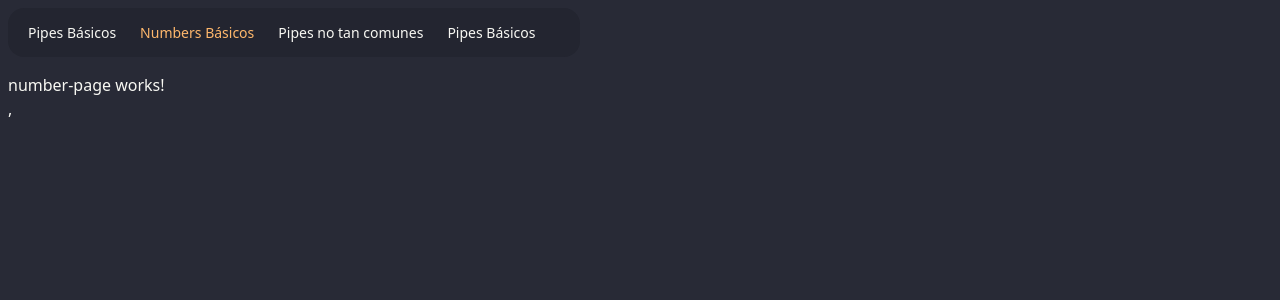
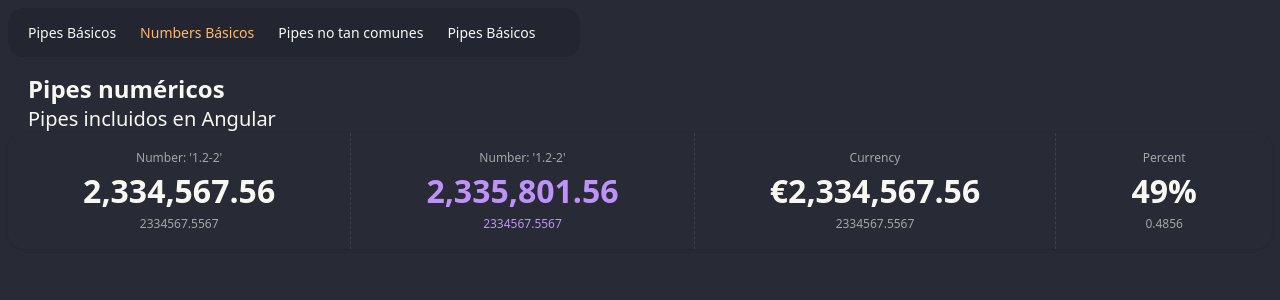
Before and after one commit to dmarmijosa/05-pipes-app-2025, an Angular app: page /numbers in a window 1280 px wide. Shown: the top 300 px of the page. Built offline with nearby package versions, Linux system fonts and the light colour scheme.

Commit message:
Agregar componente TitlePipe y mejorar la presentación de pipes en las páginas básica y numérica

```diff
--- /dev/null
+++ b/src/app/components/title-pipe/title-pipe.component.html
@@ -0,0 +1,5 @@
+<section class="mx-5">
+  <h1 class="text-2xl font-bold"> {{ title() }}</h1>
+  <h3 class="text-xl font-thin"> {{ subTitle()}} </h3>
+
+</section>
--- /dev/null
+++ b/src/app/components/title-pipe/title-pipe.component.ts
@@ -0,0 +1,11 @@
+import { Component, input } from '@angular/core';
+
+@Component({
+  selector: 'component-title-pipe',
+  imports: [],
+  templateUrl: './title-pipe.component.html',
+})
+export class TitlePipeComponent {
+  title = input.required<string>();
+  subTitle = input.required<string>();
+}
--- a/src/app/pages/basic-page/basic-page.component.html
+++ b/src/app/pages/basic-page/basic-page.component.html
@@ -1,24 +1,24 @@
-<section class="mx-5">
-  <h1 class="text-2xl font-bold">Pipes Básicos</h1>
-  <h3 class="text-xl font-thin">Pipes incluidos en Angular</h3>
-
-</section>
+<component-title-pipe title="Pipes Básicos" subTitle="Pipes incluidos en Angular" />
 <div class="stats shadow w-full">
   <div class="stat place-items-center">
     <div class="stat-title">Lowercase Pipe</div>
-    <div class="stat-value"> {{nameUpper() | lowercase}} </div>
-    <div class="stat-desc"> {{nameUpper()}} </div>
+    <div class="stat-value">{{ nameUpper() | lowercase }}</div>
+    <div class="stat-desc">{{ nameUpper() }}</div>
   </div>
 
   <div class="stat place-items-center">
     <div class="stat-title">UpperCase Pipe</div>
-    <div class="stat-value text-secondary"> {{nameLower() | uppercase}}</div>
-    <div class="stat-desc text-secondary"> {{ nameLower() }} </div>
+    <div class="stat-value text-secondary">{{ nameLower() | uppercase }}</div>
+    <div class="stat-desc text-secondary">{{ nameLower() }}</div>
   </div>
 
   <div class="stat place-items-center">
     <div class="stat-title">TitleCase Pipe</div>
-    <div class="stat-value"> {{ fullName() | titlecase}}<div>
-    <div class="stat-desc"> {{fullName()}} </div>
+    <div class="stat-value">
+      {{ fullName() | titlecase }}
+      <div>
+        <div class="stat-desc">{{ fullName() }}</div>
+      </div>
+    </div>
   </div>
 </div>
--- a/src/app/pages/basic-page/basic-page.component.ts
+++ b/src/app/pages/basic-page/basic-page.component.ts
@@ -1,8 +1,9 @@
 import { LowerCasePipe, TitleCasePipe, UpperCasePipe } from '@angular/common';
 import { Component, signal } from '@angular/core';
+import { TitlePipeComponent } from '../../components/title-pipe/title-pipe.component';
 
 @Component({
-  imports: [LowerCasePipe, UpperCasePipe, TitleCasePipe],
+  imports: [LowerCasePipe, UpperCasePipe, TitleCasePipe, TitlePipeComponent],
   templateUrl: './basic-page.component.html',
 })
 export default class BasicPageComponent {
--- a/src/app/pages/number-page/number-page.component.html
+++ b/src/app/pages/number-page/number-page.component.html
@@ -1 +1,30 @@
-<p>number-page works!</p>,
+<component-title-pipe
+  title="Pipes numéricos"
+  subTitle="Pipes incluidos en Angular"
+/>
+<div class="stats shadow w-full">
+  <div class="stat place-items-center">
+    <div class="stat-title">Number: '1.2-2'</div>
+    <div class="stat-value">{{ totalSells() | number : "1.2-2" }}</div>
+    <div class="stat-desc">{{ totalSells() }}</div>
+  </div>
+
+  <div class="stat place-items-center">
+    <div class="stat-title">Number: '1.2-2'</div>
+    <div class="stat-value text-secondary">
+      {{ totalSells() + 1234 | number : "1.2-2" }}
+    </div>
+    <div class="stat-desc text-secondary">{{ totalSells() }}</div>
+  </div>
+
+  <div class="stat place-items-center">
+    <div class="stat-title">Currency</div>
+    <div class="stat-value">{{ totalSells() | currency : "EUR" }}</div>
+    <div class="stat-desc">{{ totalSells() }}</div>
+  </div>
+  <div class="stat place-items-center">
+    <div class="stat-title">Percent</div>
+    <div class="stat-value">{{ percent() | percent }}</div>
+    <div class="stat-desc">{{ percent() }}</div>
+  </div>
+</div>
--- a/src/app/pages/number-page/number-page.component.ts
+++ b/src/app/pages/number-page/number-page.component.ts
@@ -1,8 +1,13 @@
-import { Component } from '@angular/core';
+import { Component, signal } from '@angular/core';
+import { TitlePipeComponent } from '../../components/title-pipe/title-pipe.component';
+import { CurrencyPipe, DecimalPipe, PercentPipe } from '@angular/common';
 
 @Component({
   selector: 'app-number-page',
-  imports: [],
+  imports: [TitlePipeComponent, DecimalPipe, PercentPipe, CurrencyPipe],
   templateUrl: './number-page.component.html',
 })
-export default class NumberPageComponent { }
+export default class NumberPageComponent {
+  totalSells = signal(2_334_567.5567);
+  percent = signal(0.4856);
+}
```
